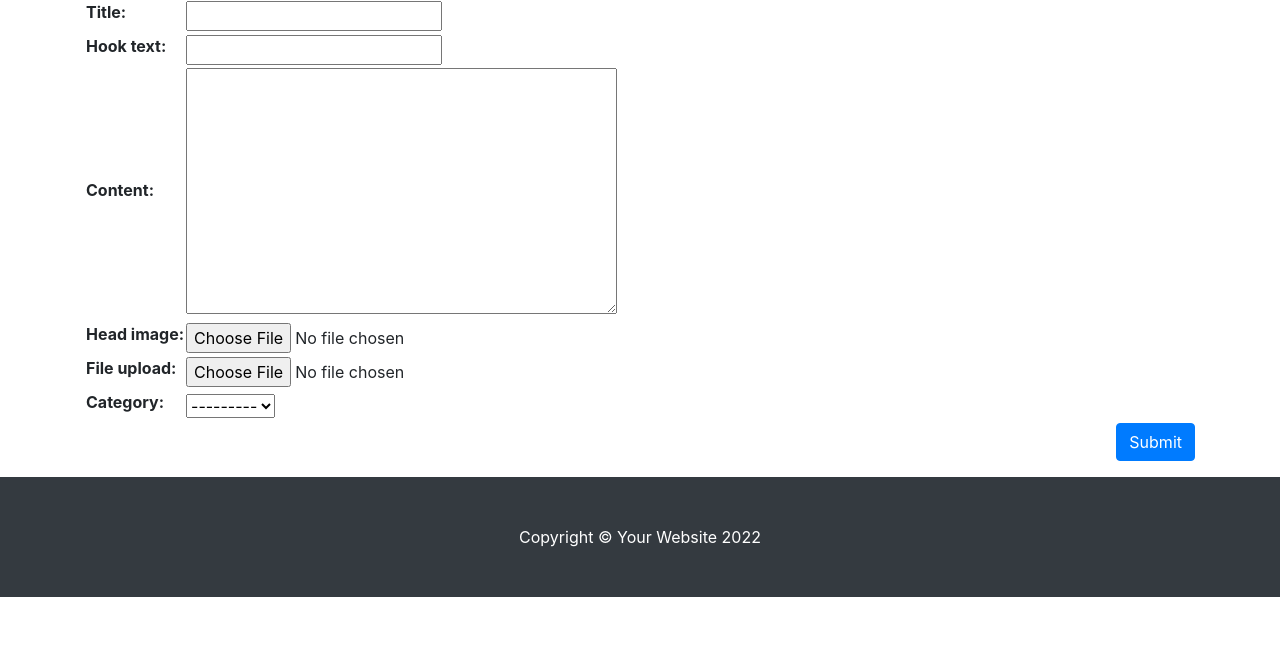
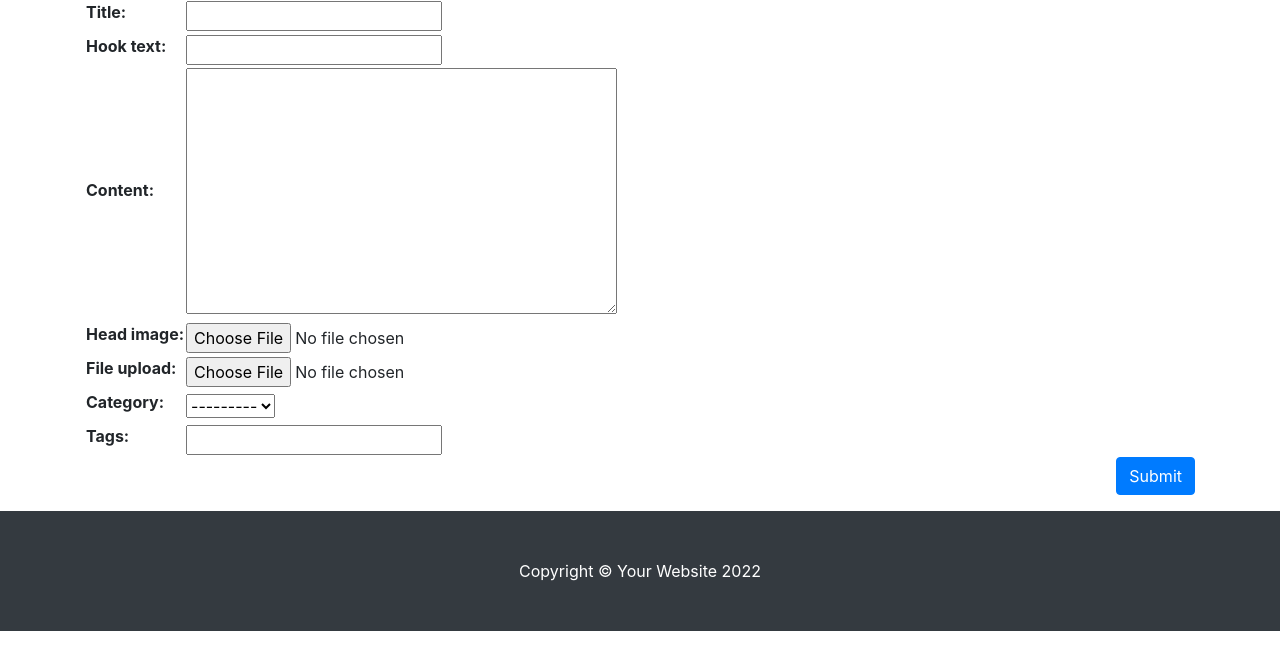
Before and after one commit to Moonyujinn/do_it_django_a_to_z, a Django app: page /blog/create_post/ in a window 1280 px wide. Shown: the part 154-800 px from the top of the page. Run offline with Django 4.2, Linux system fonts and the light colour scheme; the visitor is signed in with stand-in values (Sample User, id 1); data that the repository does not hold is empty; some libraries are stand-ins or nearby versions.

Commit message:
포스트를 작성할 때 텍스트로 태그 지정하기

```diff
--- a/blog/templates/blog/post_detail.html
+++ b/blog/templates/blog/post_detail.html
@@ -27,6 +27,7 @@
             <hr>
             {% if user.is_authenticated and user == post.author %}
                 <a class="btn btn-info btn-sm float-right" href="/blog/update_post/{{ post.pk }}/" role="button"><i class="fas fa-pen"></i>Edit Post</a>
+            {% endif %}
 
             <!-- Post meta content-->
             <div class="text-muted fst-italic mb-2">{{ post.create_at }}</div>
--- a/blog/templates/blog/post_form.html
+++ b/blog/templates/blog/post_form.html
@@ -8,6 +8,10 @@
     <form method="post" enctype="multipart/form-data">{% csrf_token %}
         <table>
             {{ form }}
+            <tr>
+                <th><label for="id_tags_str">Tags:</label></th>
+                <td><input type="text" name="tags_str" id="id_tags_str"></td>
+            </tr>
         </table>
         <button type="submit" class="btn btn-primary float-right">Submit</button>
     </form>
--- a/blog/views.py
+++ b/blog/views.py
@@ -3,6 +3,7 @@ from django.views.generic import ListView, DetailView, CreateView, UpdateView
 from django.contrib.auth.mixins import LoginRequiredMixin, UserPassesTestMixin
 from .models import Post, Category, Tag
 from django.core.exceptions import PermissionDenied
+from django.utils.text import slugify
 
 class PostList(ListView):
     model = Post
@@ -69,13 +70,30 @@ class PostCreate(LoginRequiredMixin, UserPassesTestMixin, CreateView):
         current_user = self.request.user
         if current_user.is_authenticated and (current_user.is_staff or current_user.is_superuser):
             form.instance.author = current_user
-            return super(PostCreate, self).form_valid(form)
+            response = super(PostCreate, self).form_valid(form)
+
+            tags_str = self.request.POST.get('tags_str')
+            if tags_str:
+                tags_str = tags_str.strip()
+
+                tags_str = tags_str.replace(',', ';')
+                tags_list = tags_str.split(';')
+
+                for t in tags_list:
+                    t = t.strip()
+                    tag, is_tag_created = Tag.objects.get_or_create(name=t)
+                    if is_tag_created:
+                        tag.slug = slugify(t, allow_unicode=True)
+                        tag.save()
+                    self.object.tags.add(tag)
+
+            return response
         else :
             return redirect('/blog/')
 
 class PostUpdate(LoginRequiredMixin, UpdateView):
     modal = Post
-    fields = ['title', 'hook_text', 'content', 'head_image', 'file_upload', 'category', 'tags']
+    fields = ['title', 'hook_text', 'content', 'head_image', 'file_upload', 'category']
 
     template_name = 'blog/post_update_form.html'
 
```
Also changed, not shown: blog/tests.py (+9 -0 lines).
